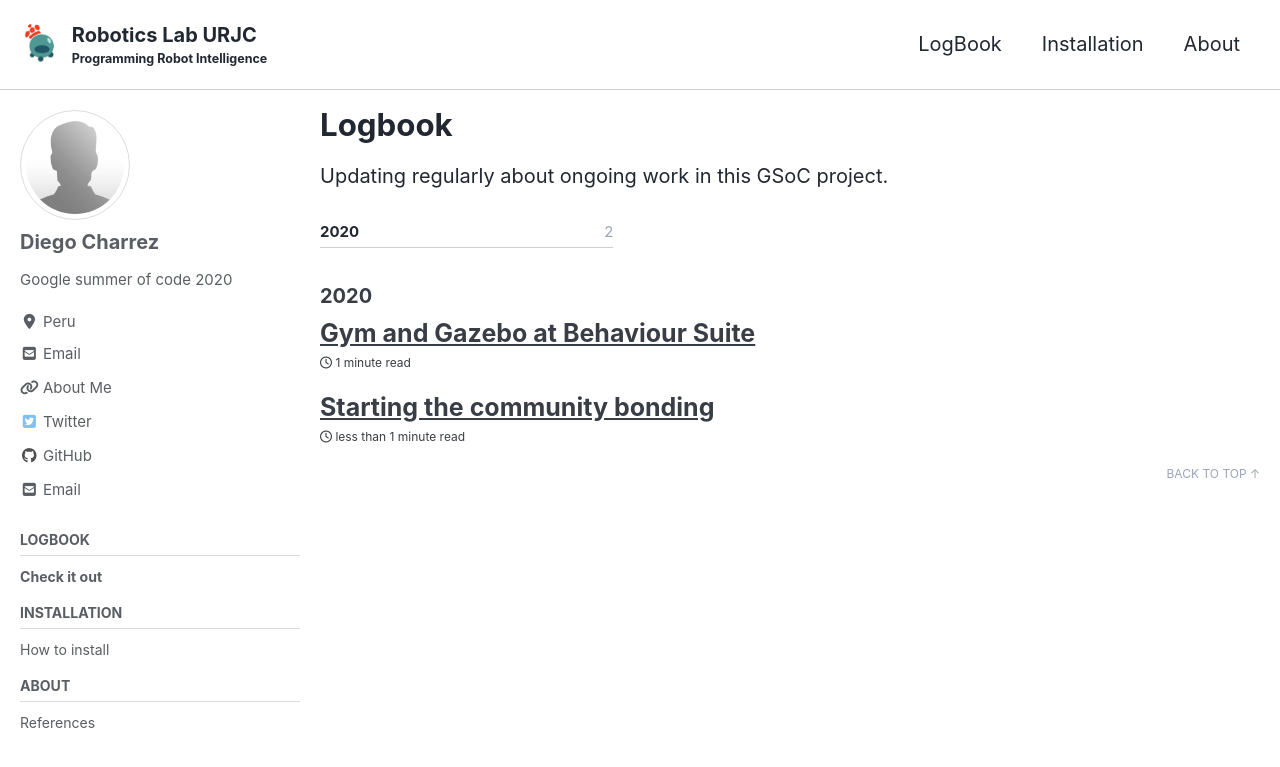
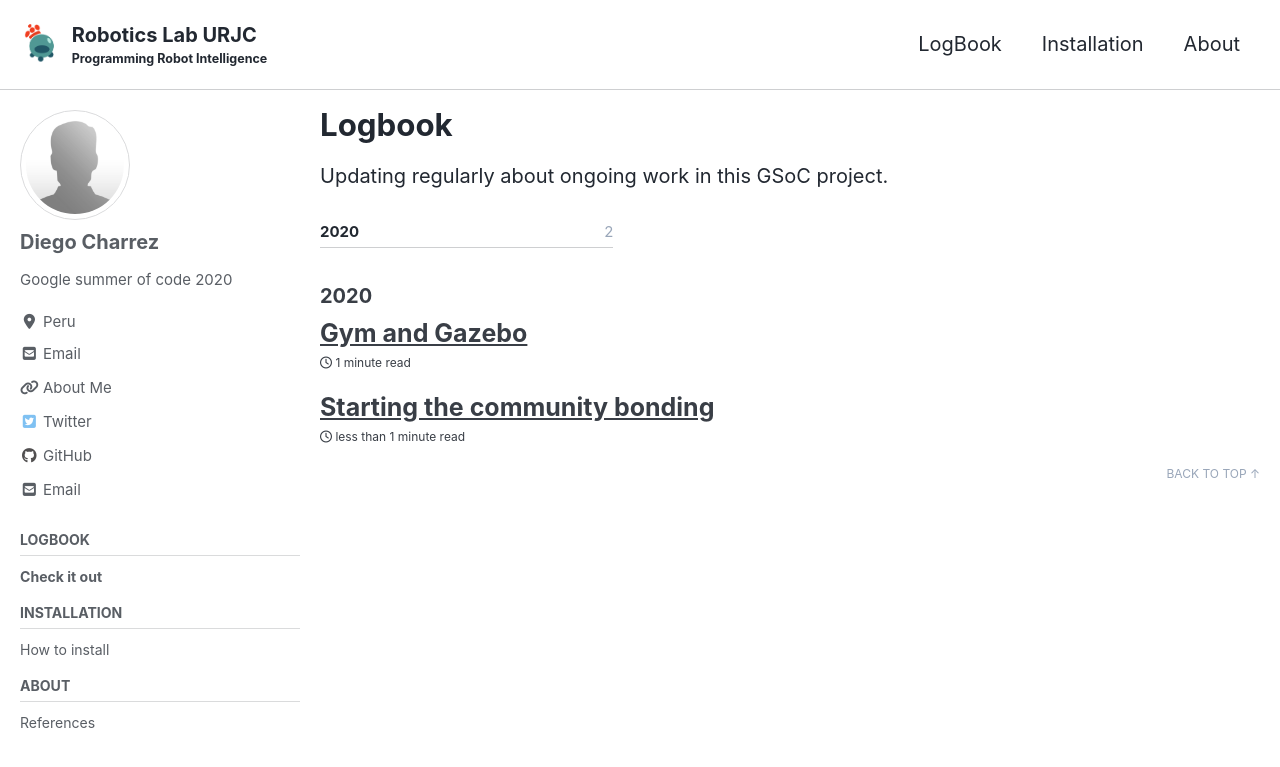
Before and after one commit to TheRoboticsClub/colab-gsoc2020-Diego_Charrez, a Jekyll site: the page built from docs/_pages/logbook.md, in a window 1280 px wide and 900 px high. Shown: the top 767 px of the window. Built offline with Jekyll 4.4.1, drawn with Linux system fonts in a browser that asks for light colours; cached includes are drawn as plain includes; nearby versions of some CDN libraries.

Commit message:
renaming the title

```diff
--- a/docs/_posts/2020-05-11-Gym-Gazebo.md
+++ b/docs/_posts/2020-05-11-Gym-Gazebo.md
@@ -1,5 +1,5 @@
 ---
-title: "Gym and Gazebo at Behaviour Suite"
+title: "Gym and Gazebo"
 excerpt: ""
 
 sidebar:
```
